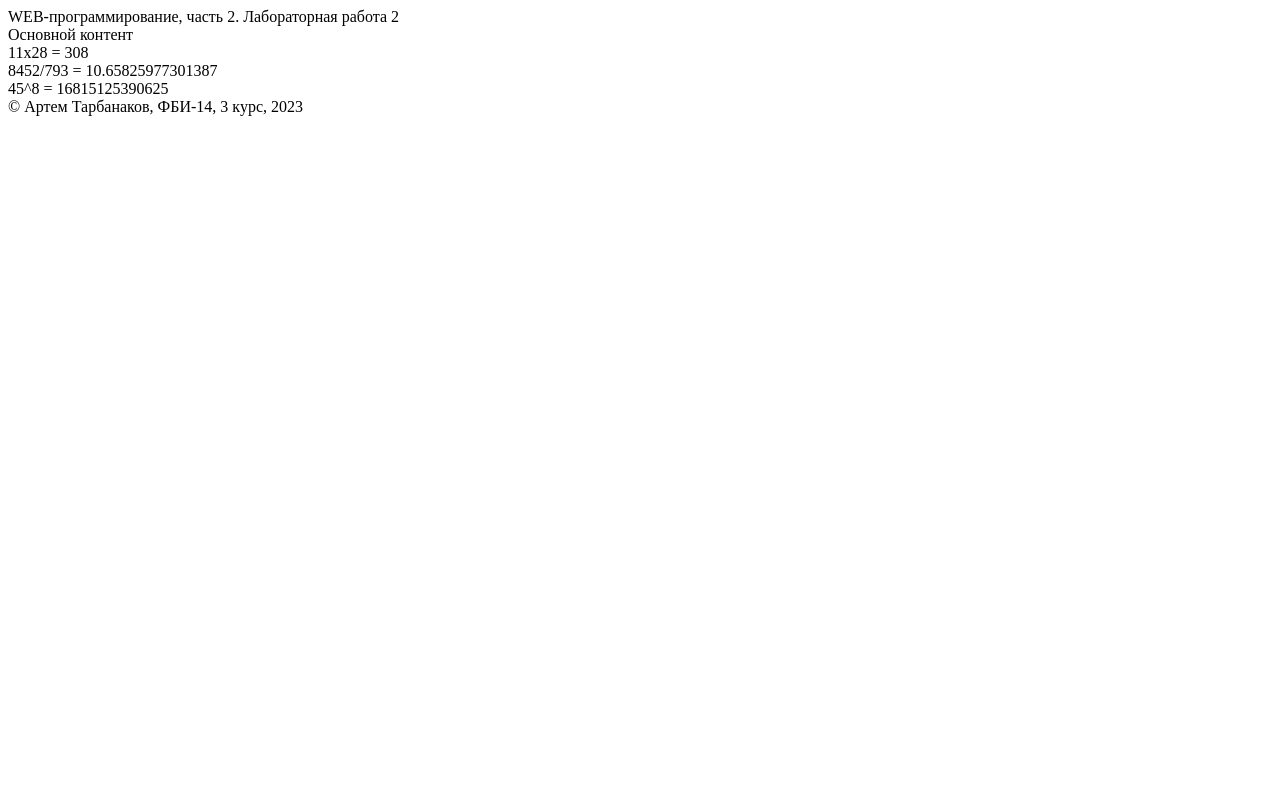
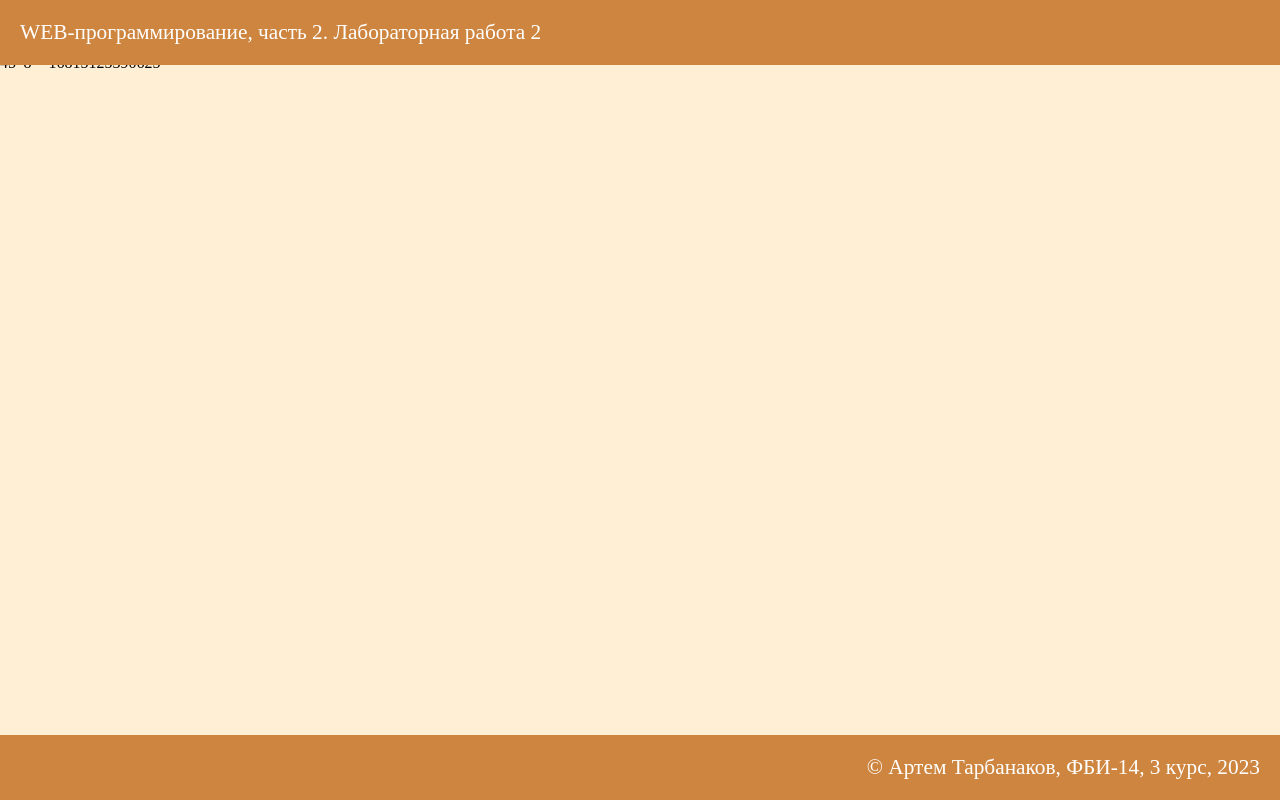
Before and after one commit to marilynhantzis/web_labs_back, a Flask app: page /lab2/example in a window 1280 px wide. Run offline with Flask 3, Linux system fonts and the light colour scheme.

Commit message:
подключение стилей

```diff
--- /dev/null
+++ b/static/main.css
@@ -0,0 +1,29 @@
+body {
+    margin: 0;
+    background-color: papayawhip;
+}
+
+header {
+    background-color: peru;
+    z-index: 3;
+    position: fixed;
+    top: 0;
+    color: white;
+    padding: 20px;
+    font-size: 16pt;
+    left: 0;
+    right: 0;
+}
+
+footer {
+    z-index: 1;
+    background-color: peru;
+    color: white;
+    padding: 20px;
+    font-size: 16pt;
+    text-align: right;
+    position: fixed;
+    bottom: 0;
+    left: 0;
+    right: 0;
+}
--- a/templates/example.html
+++ b/templates/example.html
@@ -4,6 +4,7 @@
     <meta charset="UTF-8">
     <meta name="viewport" content="width=device-width, initial-scale=1.0">
     <title>Артем Тарбанаков. Лабораторная работа {{num}}</title>
+    <link rel = 'stylesheet' href="{{ url_for('static', filename='main.css') }}">
 </head>
 <body>
     <header>
```
